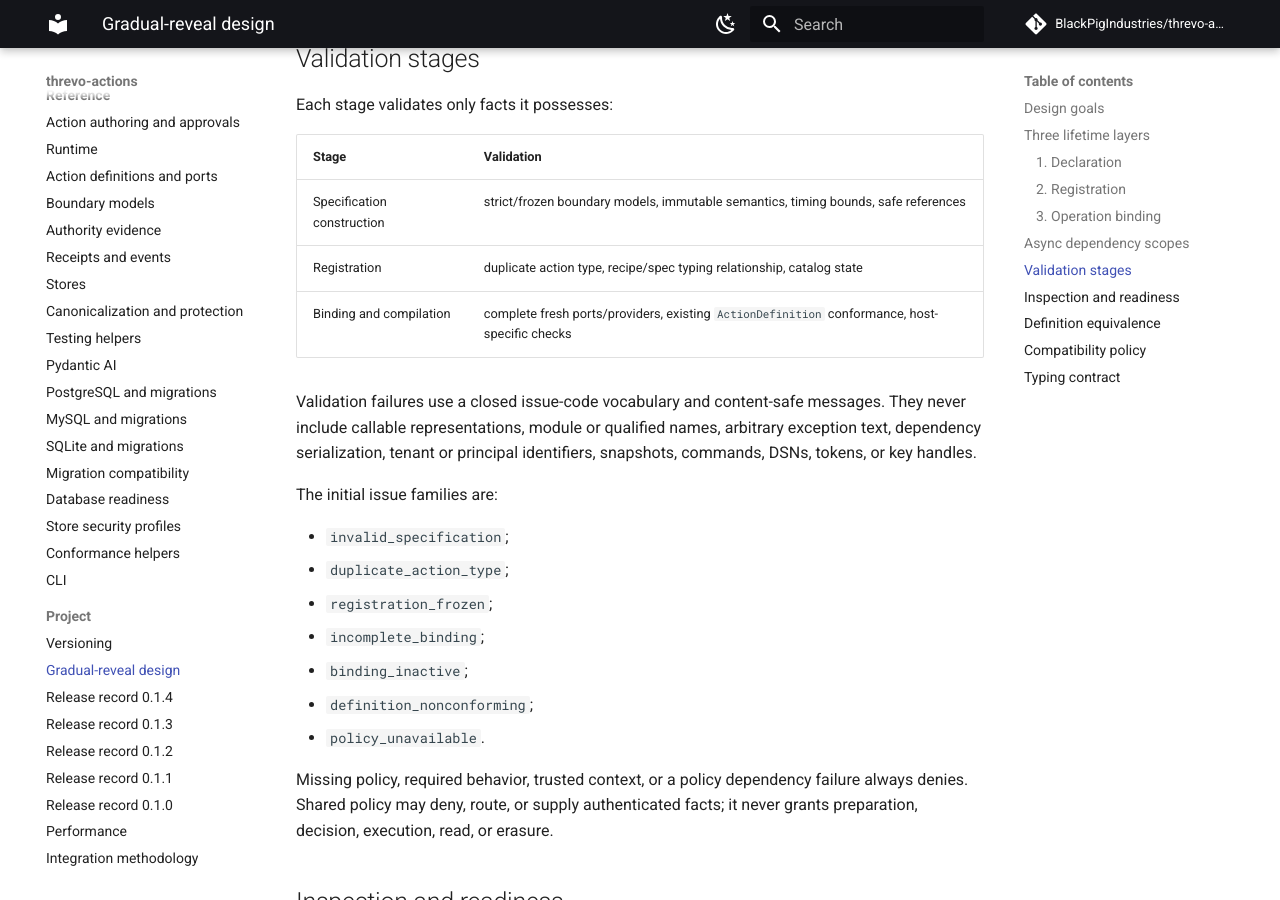
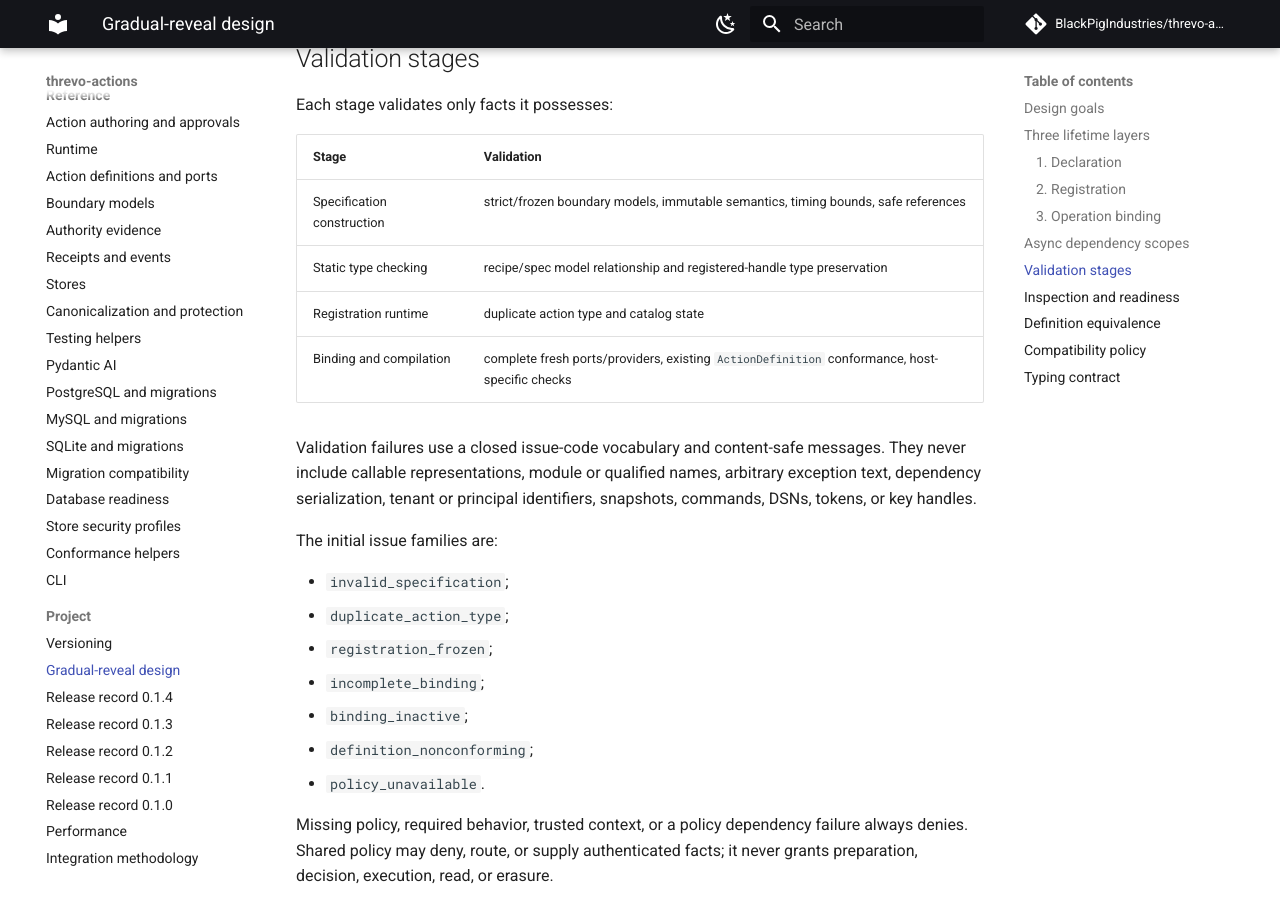
Before and after one commit to BlackPigIndustries/threvo-actions, an MkDocs documentation site: the page built from docs/design/gradual-reveal-api.md, in a window 1280 px wide and 900 px high, scrolled down 3207 px. Built offline with MkDocs 1.6.1 and Material for MkDocs 9.7.7, drawn with Linux system fonts in a browser that asks for light colours; comment, search, counter and statistics services are not loaded.

Commit message:
docs(experimental): distinguish static registration typing

```diff
--- a/docs/design/gradual-reveal-api.md
+++ b/docs/design/gradual-reveal-api.md
@@ -143,7 +143,8 @@ Each stage validates only facts it possesses:
 | Stage | Validation |
 | --- | --- |
 | Specification construction | strict/frozen boundary models, immutable semantics, timing bounds, safe references |
-| Registration | duplicate action type, recipe/spec typing relationship, catalog state |
+| Static type checking | recipe/spec model relationship and registered-handle type preservation |
+| Registration runtime | duplicate action type and catalog state |
 | Binding and compilation | complete fresh ports/providers, existing `ActionDefinition` conformance, host-specific checks |
 
 Validation failures use a closed issue-code vocabulary and content-safe
```
Also changed, not shown: 1 other file.
